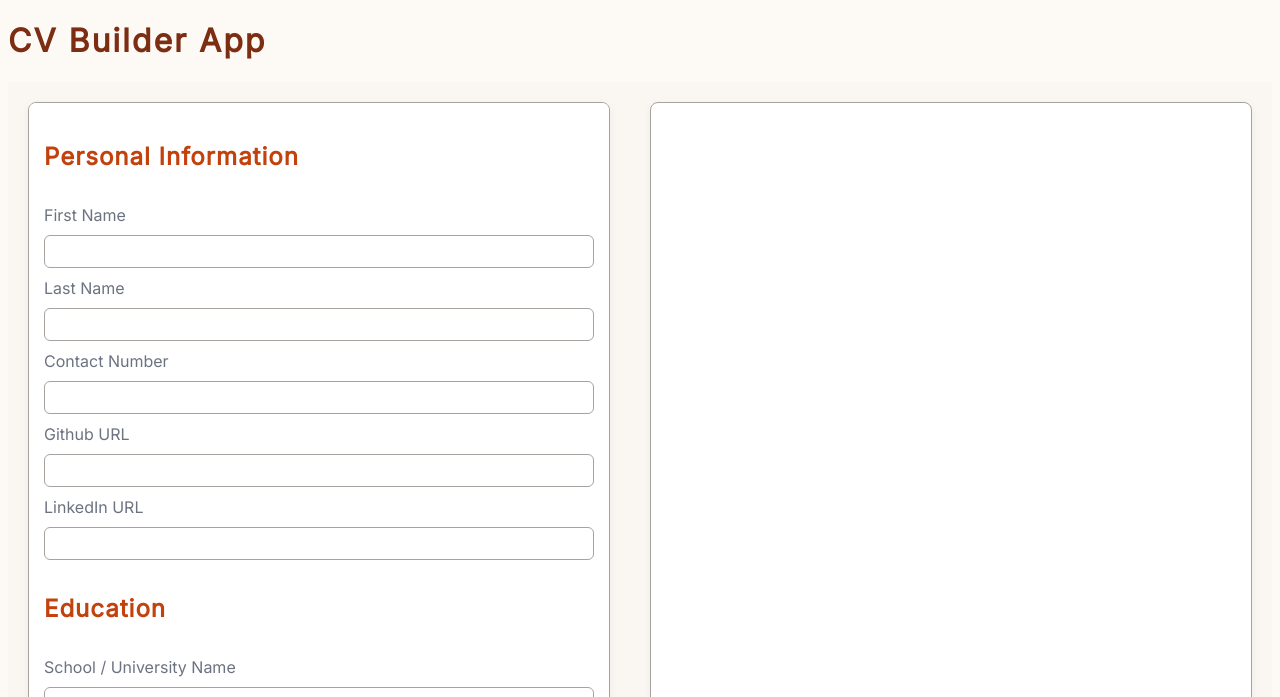
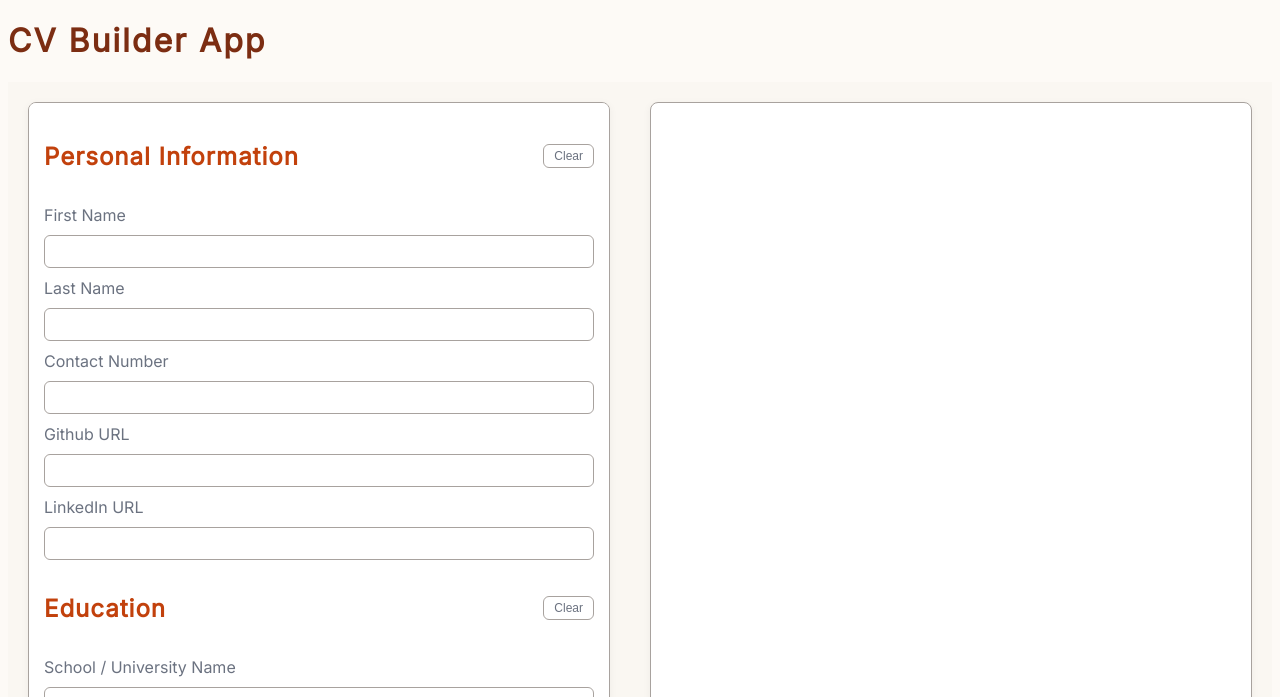
Before and after one commit to sameeksha-dalvi/cv-builder, a React (Vite) app: page / in a window 1280 px wide. Shown: the top 697 px of the page. Built offline with nearby package versions, Linux system fonts and the light colour scheme.

Commit message:
feat: add reusable clear button component for form sections

```diff
--- a/src/App.css
+++ b/src/App.css
@@ -227,3 +227,23 @@ p {
   border-radius: 6px;
   background-color: var(--color-surface);
 }
+
+.section-header {
+  display: flex;
+  justify-content: space-between;
+  align-items: center;
+}
+
+.clear-btn {
+  font-size: 12px;
+  padding: 4px 10px;
+  border: 1px solid var(--color-border);
+  background: transparent;
+  cursor: pointer;
+  border-radius: 6px;
+  color: var(--color-text-light);
+}
+
+.clear-btn:hover {
+  background-color: var(--color-surface);
+}
--- a/src/App.jsx
+++ b/src/App.jsx
@@ -21,6 +21,14 @@ const SectionHeader = ({ title }) => {
     <><h3>{title}</h3></>
   )
 }
+
+const ClearButton = ({ onClick }) => {
+  return (
+    <button className="clear-btn" onClick={onClick}>
+      Clear
+    </button>
+  );
+};
 
 const App = () => {
 
@@ -113,7 +121,21 @@ const App = () => {
       <h1>CV Builder App</h1>
       <div className="container">
         <div className="form-section">
-          <SectionHeader title="Personal Information" />
+          <div className="section-header">
+            <SectionHeader title="Personal Information" />
+            <ClearButton
+              onClick={() =>
+                setPersonalInfo({
+                  firstName: "",
+                  lastName: "",
+                  contactNum: "",
+                  githubUrl: "",
+                  linkedInUrl: "",
+                })
+              }
+            />
+          </div>
+
           <Input
             label="First Name"
             name="firstName"
@@ -143,7 +165,21 @@ const App = () => {
             value={personalInfo.linkedInUrl}
             onChange={handlePersonalInfoChange}
           />
-          <SectionHeader title="Education" />
+          <div className="section-header">
+            <SectionHeader title="Education" />
+            <ClearButton
+              onClick={() =>
+                setEducation({
+                  school: "",
+                  degree: "",
+                  location: "",
+                  startDate: "",
+                  endDate: "",
+                })
+              }
+            />
+          </div>
+
           <Input
             label="School / University Name"
             name="school"
@@ -174,7 +210,22 @@ const App = () => {
             type="date"
             value={education.endDate}
             onChange={handleEducationChange} />
-          <SectionHeader title="Experience" />
+          <div className="section-header">
+            <SectionHeader title="Experience" />
+            <ClearButton
+              onClick={() =>
+                setExperience({
+                  company: "",
+                  role: "",
+                  location: "",
+                  startDate: "",
+                  endDate: "",
+                  description: "",
+                })
+              }
+            />
+          </div>
+
           <Input
             label="Company"
             name="company"
@@ -211,7 +262,10 @@ const App = () => {
             name="description"
             value={experience.description}
             onChange={handleExperienceChange} />
-          <SectionHeader title="Skills" />
+          <div className="section-header">
+            <SectionHeader title="Skills" />
+            <ClearButton onClick={() => setSkills("")} />
+          </div>
 
           <Input
             label="Skills (comma separated)"
```
